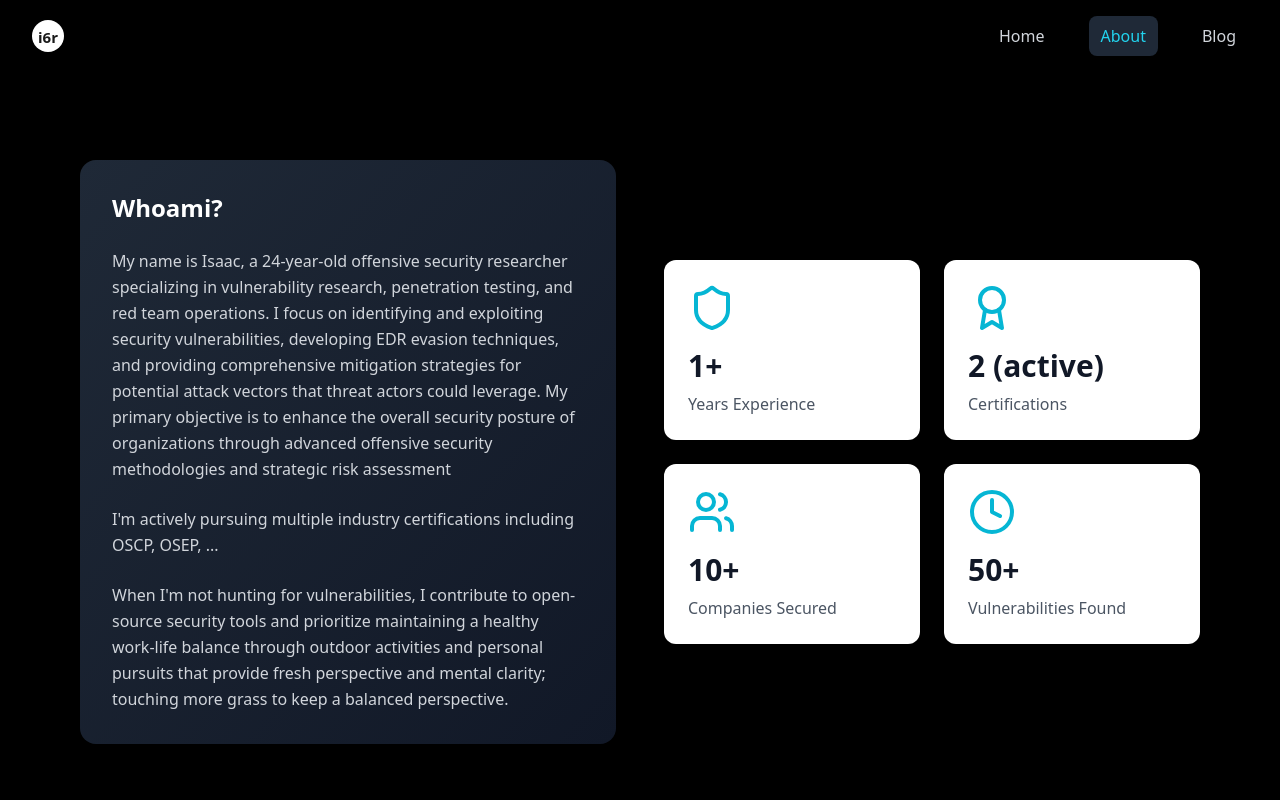
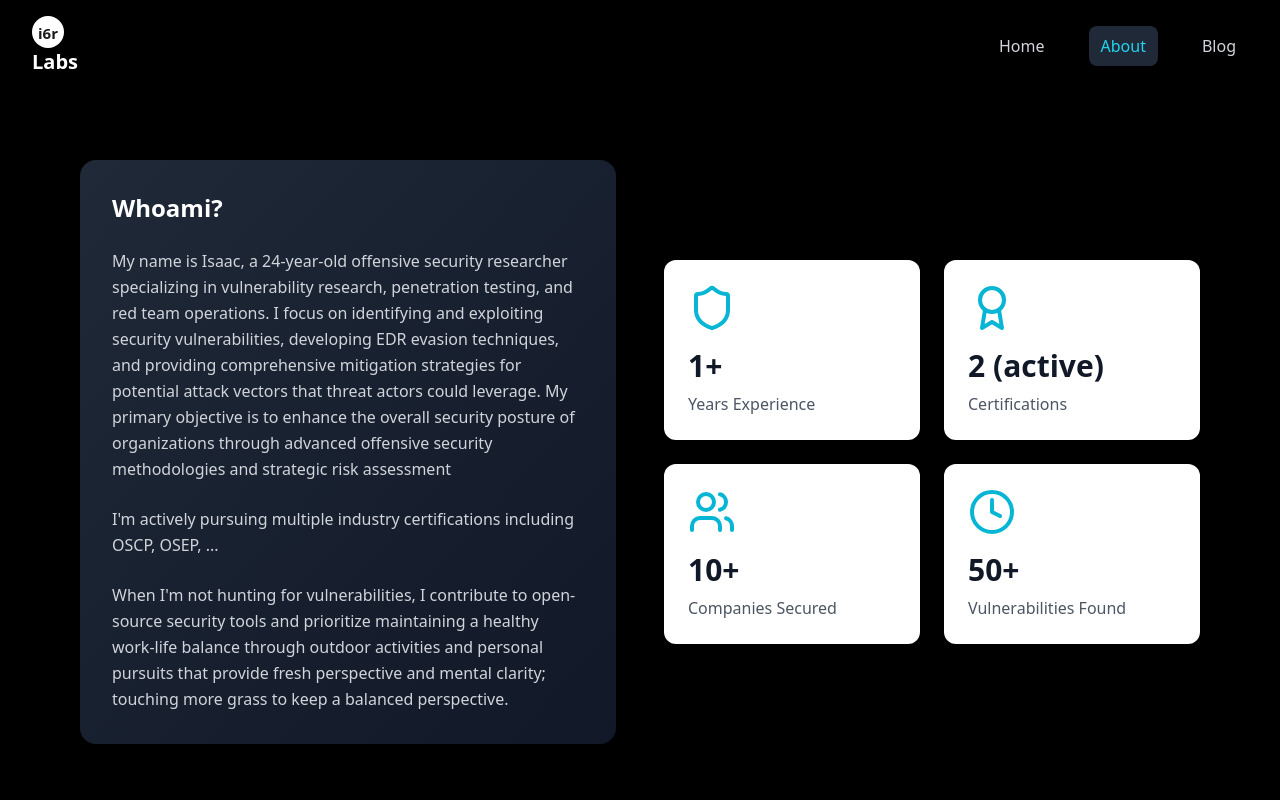
Before and after one commit to 0xi6r/0xi6r.github.io, a React (Vite) app in the folder project/: page /about in a window 1280 px wide. Shown: the top 800 px of the page. Built offline with nearby package versions, Linux system fonts and the light colour scheme.

Commit message:
Update Navigation.tsx
added Labs on header section to complement on logo

```diff
--- a/project/src/components/Navigation.tsx
+++ b/project/src/components/Navigation.tsx
@@ -45,6 +45,7 @@ const Navigation = () => {
           <Link to="/" className="flex items-center space-x-2">
             <span className="text-white font-bold text-xl">
               <img src={Logo} className="w-8 h-8" alt="0xi6r Logo" />
+              <h3>Labs</h3>
             </span>
           </Link>
 
```
